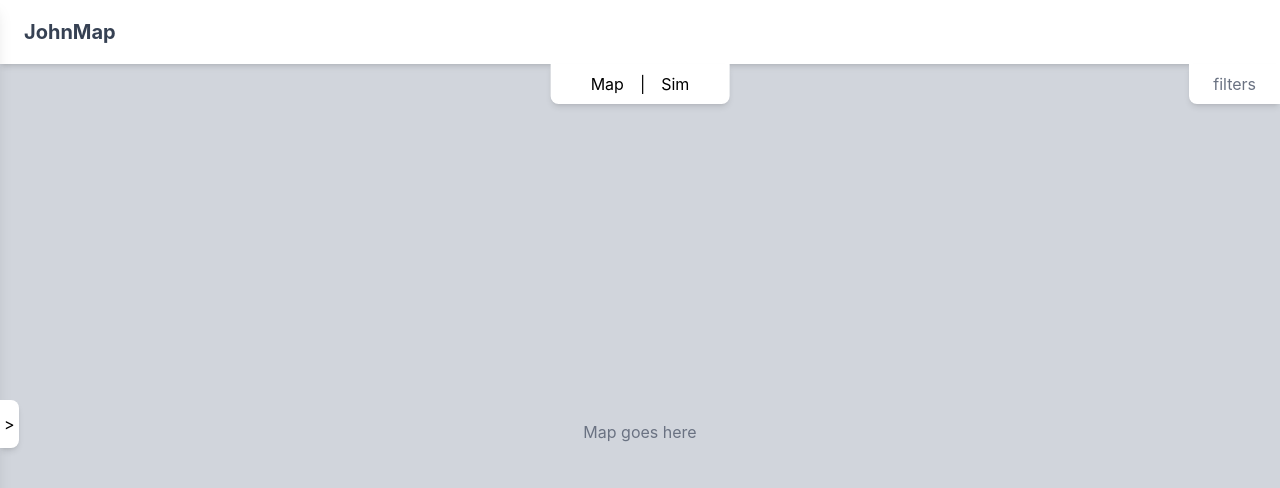
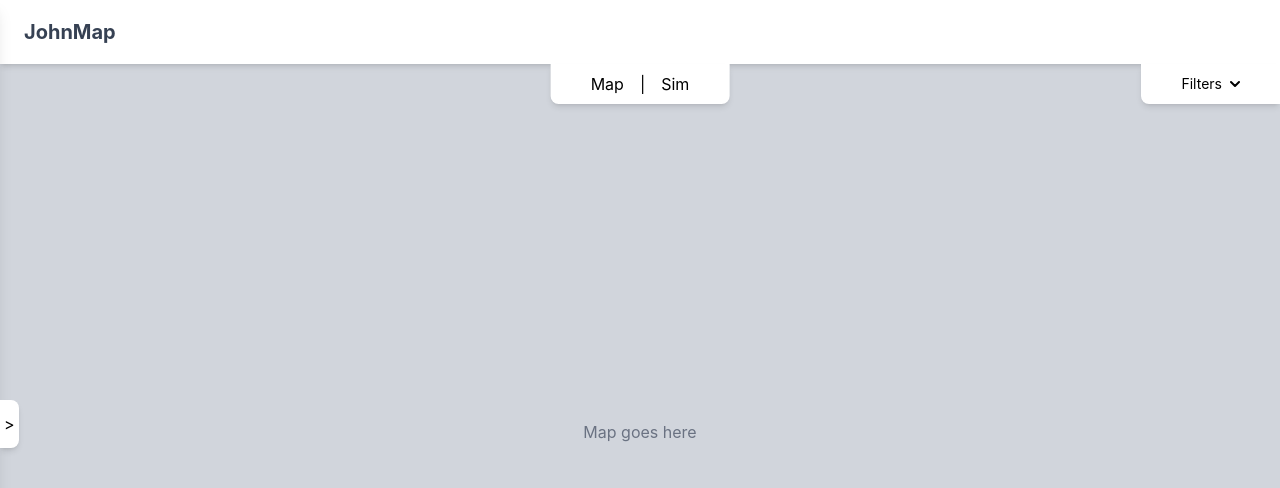
Before and after one commit to vishepa/2800-202610-BBY02, a React (Vite) app: page / in a window 1280 px wide. Shown: the top 488 px of the page. Built offline with nearby package versions, Linux system fonts and the light colour scheme.

Commit message:
add filter dropdown

```diff
--- a/src/App.jsx
+++ b/src/App.jsx
@@ -1,8 +1,10 @@
 import { useState } from "react";
 import Map from "./components/Map";
 import SimulationToolbar from "./components/SimulationToolbar";
+import { FilterSpecification } from "maplibre-gl";
+import FilterDropdown from "./components/FilterDropdown";
 
-{/* this is the app JSX, it will contain the main application structure */}
+{/* this is the app JSX, it will contain the main application structure */ }
 export default function App() {
   const [sidebarOpen, setSidebarOpen] = useState(false);
 
@@ -23,6 +25,10 @@ export default function App() {
       </div>
 
 
+      <div className="fixed right-0 top-16 flex items-center px-6 z-10 cursor-pointer bg-white shadow-md rounded-bl-lg h-10">
+        <FilterDropdown />
+      </div>
+
       {/* Toggle button sticks to the edge of the sidebar */}
       <button
         onClick={() => setSidebarOpen(!sidebarOpen)}
--- /dev/null
+++ b/src/components/FilterDropdown.jsx
@@ -0,0 +1,67 @@
+import { useState, useEffect, useRef } from "react"
+
+const FilterDropdown = () => {
+  const [isOpen, setIsOpen] = useState(false)
+  const [selected, setSelected] = useState("Filters")
+  const rootRef = useRef(null)
+
+  // Close on outside click
+  useEffect(() => {
+    const handler = (e) => {
+      if (rootRef.current && !rootRef.current.contains(e.target)) {
+        setIsOpen(false)
+      }
+    }
+    document.addEventListener("mousedown", handler)
+    return () => document.removeEventListener("mousedown", handler)
+  }, [])
+
+  // Close on Escape
+  useEffect(() => {
+    const handler = (e) => { if (e.key === "Escape") setIsOpen(false) }
+    document.addEventListener("keydown", handler)
+    return () => document.removeEventListener("keydown", handler)
+  }, [])
+
+  const options = ["Filter 1", "Filter 2", "Filter 3"]
+
+  return (
+    <div ref={rootRef} className="relative inline-block">
+      <button
+        type="button"
+        onClick={() => setIsOpen((prev) => !prev)}
+        className="flex items-center gap-2 px-4 h-10 bg-white rounded-lg text-sm cursor-pointer"
+      >
+        {selected}
+        <svg
+          className={`w-2.5 h-2.5 transition-transform duration-200 ${isOpen ? "rotate-180" : ""}`}
+          xmlns="http://www.w3.org/2000/svg"
+          fill="none"
+          viewBox="0 0 10 6"
+        >
+          <path stroke="currentColor" strokeLinecap="round" strokeLinejoin="round" strokeWidth="2" d="m1 1 4 4 4-4" />
+        </svg>
+      </button>
+
+      {isOpen && (
+        <div className="absolute top-[calc(100%-0px)] -right-6 min-w-[180px] bg-white rounded-b-xl rounded-tl-xl overflow-hidden z-50">
+          <ul className="p-1">
+            {options.map((opt) => (
+              <li key={opt}>
+                <button
+                  type="button"
+                  onClick={() => { setSelected(opt); setIsOpen(false) }}
+                  className="w-full text-left px-3 py-2 text-sm rounded-lg hover:bg-gray-100 transition-colors"
+                >
+                  {opt}
+                </button>
+              </li>
+            ))}
+          </ul>
+        </div>
+      )}
+    </div>
+  )
+}
+
+export default FilterDropdown;
--- a/src/components/Map.jsx
+++ b/src/components/Map.jsx
@@ -14,10 +14,10 @@ export function Map() {
                 <button className="text-black px-4 py-2 rounded cursor-pointer">Sim</button>
             </div>
 
-            {/* Filters button should be attached to the header.*/}
+            {/* Filters button should be attached to the header.
             <div className="fixed right-0 top-16 flex items-center px-6 z-10 cursor-pointer bg-white shadow-md rounded-bl-lg h-10">
                 <span className="text-gray-500">filters</span>
-            </div>
+            </div> */}
 
             {/* Map content */}
             <div className="flex-1 bg-gray-300 flex items-center justify-center">
```
Also changed, not shown: src/components/Header.jsx (deleted).
